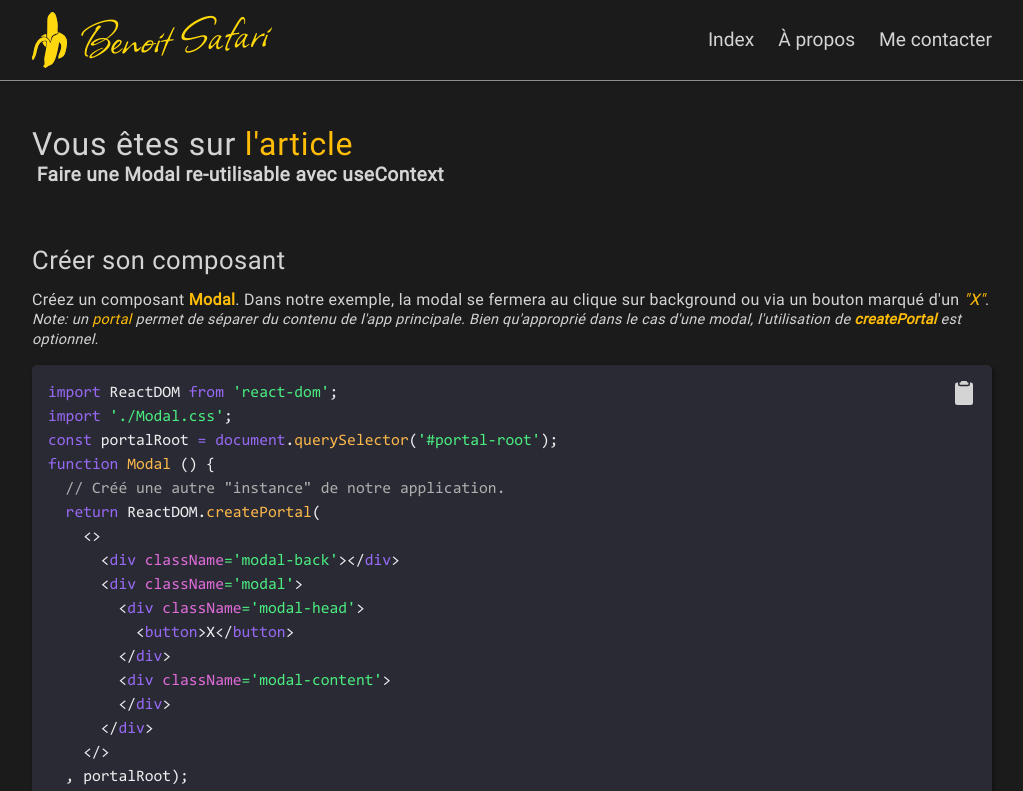
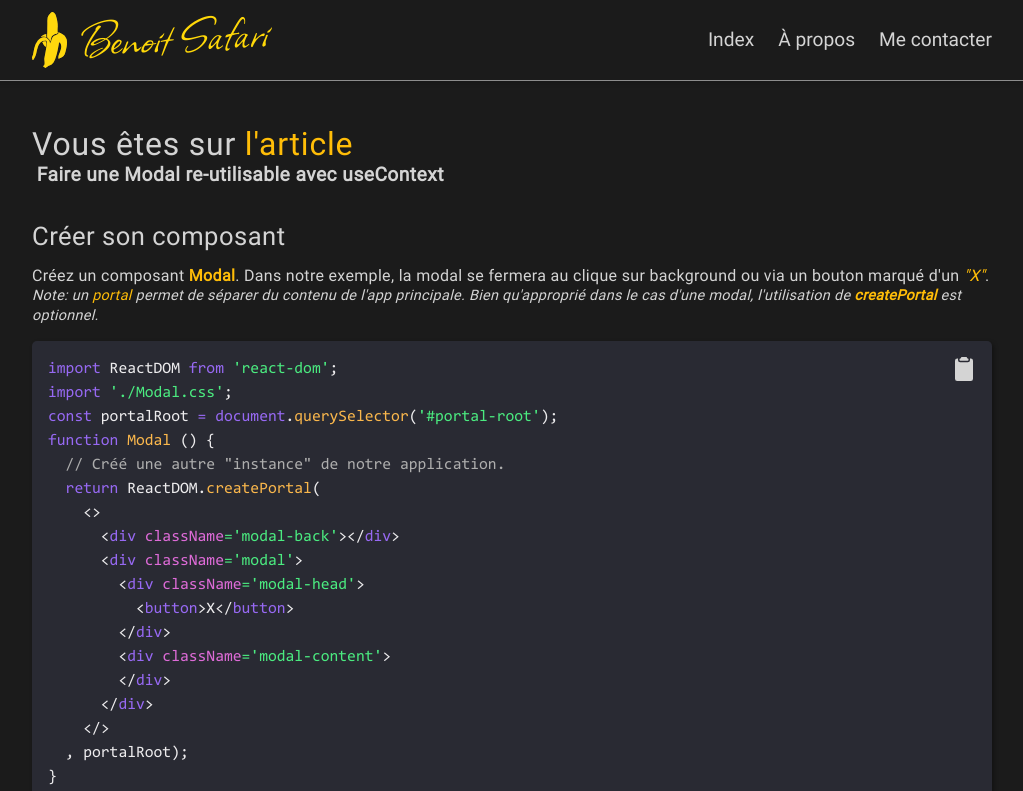
Before and after one commit to BenoitSafari/benoitsafari.github.io, a React (Create React App) app: page /article/1 in a window 1280 px wide. Shown: the top 791 px of the page, without its empty margins (128-1151 px from the left). Built offline with nearby package versions, Linux system fonts and the light colour scheme.

Commit message:
<style> small css fixes on article page

```diff
--- a/src/pages/Article.scss
+++ b/src/pages/Article.scss
@@ -10,7 +10,6 @@
     color: v.$text-color;
   }
   &__content {
-    margin-top: 4rem;
     & h2 {
       @include mix.title-2;
       margin-top: 2.5rem;
@@ -34,6 +33,7 @@
       }
     }
     &__links {
+      margin-top: 3rem;
       display: flex;
       justify-content: center;
       gap: 1.5rem;
```
